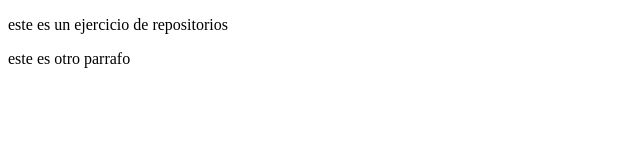
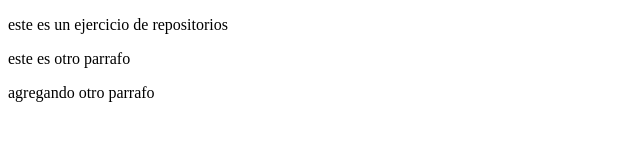
Before and after one commit to edison-9928/edison-9928, a plain HTML site: page index.html in a window 1280 px wide. Shown: the whole page, without its empty margins (0-640 px from the left). Drawn offline with Linux system fonts and the light colour scheme.

Commit message:
otro parrafo

```diff
--- a/index.html
+++ b/index.html
@@ -11,5 +11,6 @@
 <body>
     <p>este es un ejercicio de repositorios</p>
     <p>este es otro parrafo</p>
+    <p>agregando otro parrafo</p>
 </body>
 </html>
```
